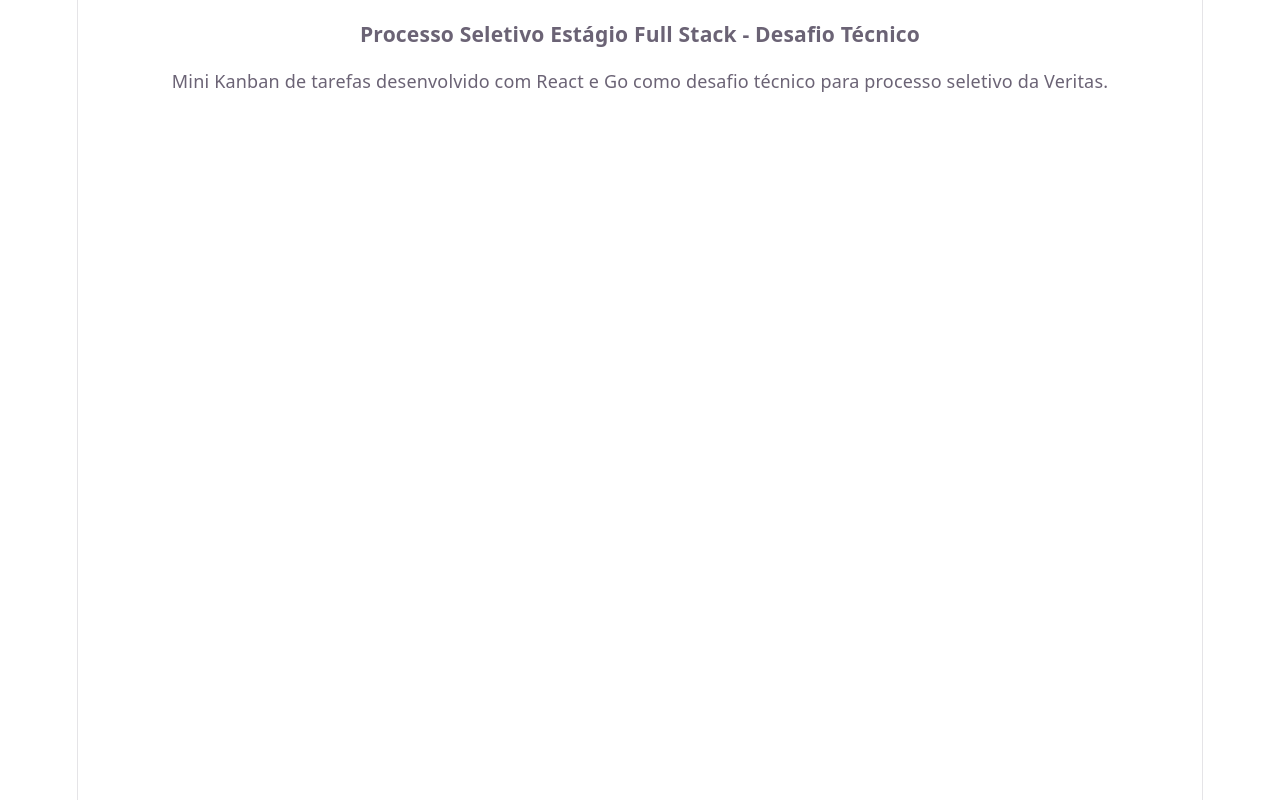
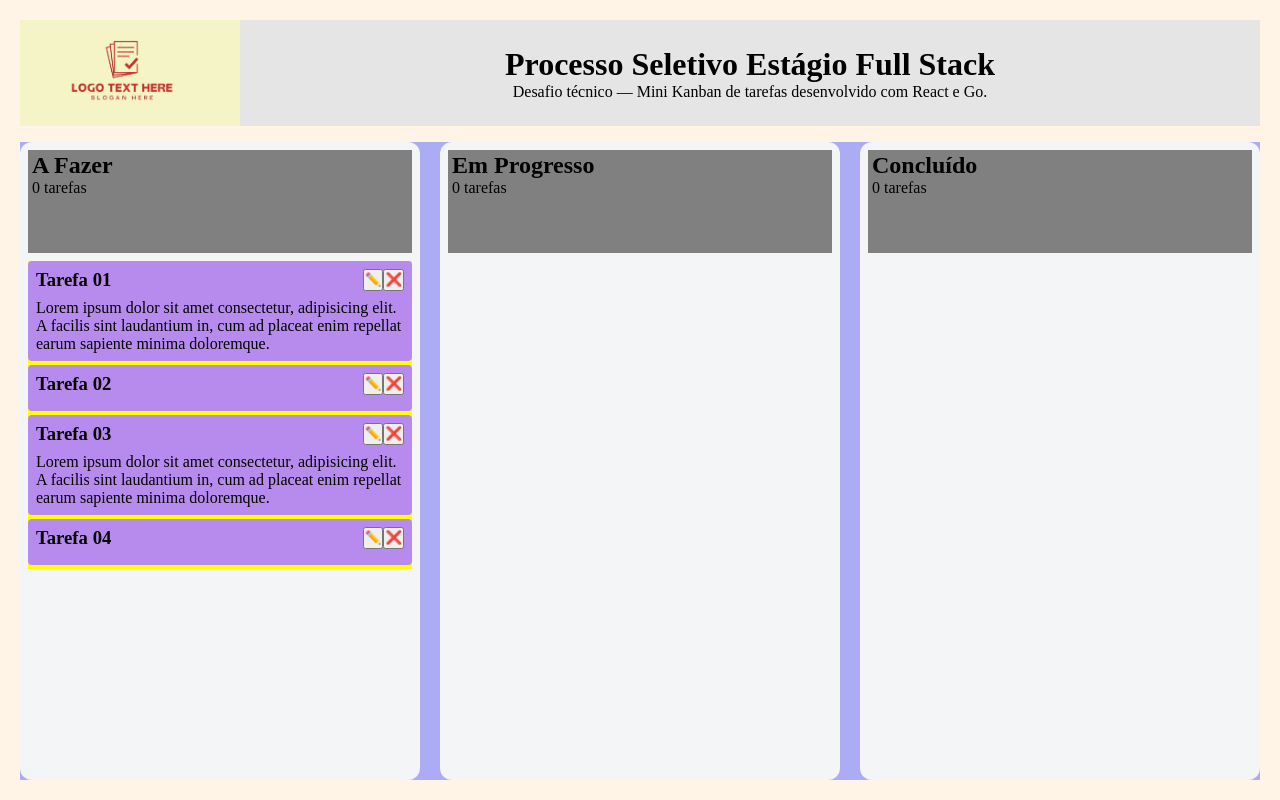
Before and after one commit to wiloberd/desafio-fullstack-veritas, a React (Vite) app in the folder frontend/: page / in a window 1280 px wide. Built offline with nearby package versions, Linux system fonts and the light colour scheme.

Commit message:
feat(frontend): implementa interface inicial do kanban

```diff
--- a/frontend/index.html
+++ b/frontend/index.html
@@ -1,5 +1,5 @@
 <!doctype html>
-<html lang="en">
+<html lang="pt-BR">
   <head>
     <meta charset="UTF-8" />
     <link rel="icon" type="image/svg+xml" href="/veritas.ico" />
--- a/frontend/src/App.css
+++ b/frontend/src/App.css
@@ -1,184 +1,111 @@
-.counter {
-  font-size: 16px;
-  padding: 5px 10px;
-  border-radius: 5px;
-  color: var(--accent);
-  background: var(--accent-bg);
-  border: 2px solid transparent;
-  transition: border-color 0.3s;
-  margin-bottom: 24px;
-
-  &:hover {
-    border-color: var(--accent-border);
-  }
-  &:focus-visible {
-    outline: 2px solid var(--accent);
-    outline-offset: 2px;
-  }
+.app {
+    width: 100vw;
+    height: 100vh;
+    padding: 20px;
+    background: rgb(255, 244, 229);
+    display: grid;
+    grid-template-rows: auto 2fr;
+    gap: 1rem;
 }
 
-.hero {
-  position: relative;
-
-  .base,
-  .framework,
-  .vite {
-    inset-inline: 0;
-    margin: 0 auto;
+.app-header {
+  background: rgb(244, 244, 198);
+  height: fit-content;
 }
 
-  .base {
-    width: 170px;
-    position: relative;
-    z-index: 0;
+.kanban-header {
+  display: grid;
+  grid-template-columns: 1fr 5fr;
+  gap: 1rem;
 }
 
-  .framework,
-  .vite {
-    position: absolute;
+.app-brand {
+  display: flex;
+  justify-content: center;
+  align-items: center;
 }
 
-  .framework {
-    z-index: 1;
-    top: 34px;
-    height: 28px;
-    transform: perspective(2000px) rotateZ(300deg) rotateX(44deg) rotateY(39deg)
-      scale(1.4);
+.app-logo img {
+  max-width: 8rem;
 }
 
-  .vite {
-    z-index: 0;
-    top: 107px;
-    height: 26px;
-    width: auto;
-    transform: perspective(2000px) rotateZ(300deg) rotateX(40deg) rotateY(39deg)
-      scale(0.8);
-  }
+.kanban-title {
+  display: flex;
+  flex-direction: column;
+  justify-content: center;
+
+  padding: .5rem;
+  text-align: center;
+  background: rgb(229, 229, 229);
+
 }
 
-#center {
+.kanban-board {
+  display: grid;
+  grid-template-columns: repeat(3, 1fr);
+  gap: 20px;
+  background: rgb(172, 172, 245);
+}
+
+.column-header {
+  background: gray;
+  padding:  2px 4px;
+}
+
+.kanban-column {
+  display: grid;
+  grid-template-rows: 1fr 5fr;
+
+  padding: 8px;
+  border-radius: 12px;
+  background: #f4f5f7;
+  gap: .5rem;
+
+}
+
+.column-content{
+  overflow-y: auto;
+  min-height: 100%;
+  max-height: 12rem;
+}
+
+.task-items {
   display: flex;
   flex-direction: column;
-  gap: 25px;
-  place-content: center;
-  place-items: center;
-  flex-grow: 1;
-
-  @media (max-width: 1024px) {
-    padding: 32px 20px 24px;
-    gap: 18px;
-  }
+  background: yellow;
 }
 
-#next-steps {
-  display: flex;
-  border-top: 1px solid var(--border);
-  text-align: left;
+.task-item {
+  border-radius: 4px;
+  background: rgb(183, 138, 238);
+  padding: .5rem;
+  gap: .2rem;
+  margin-bottom: 4px;
 
-  & > div {
-    flex: 1 1 0;
-    padding: 32px;
-    @media (max-width: 1024px) {
-      padding: 24px 20px;
-    }
 }
 
-  .icon {
-    margin-bottom: 16px;
-    width: 22px;
-    height: 22px;
+.task-item {
+  display: flex;
+  justify-content: space-between;
+  align-items: center;
 }
 
-  @media (max-width: 1024px) {
+.task-item-box {
+  display: flex;
   flex-direction: column;
-    text-align: center;
-  }
+  gap: 8px;
+  min-width: 100%;
 }
 
-#docs {
-  border-right: 1px solid var(--border);
+.task-item-header-box {
+  display: grid;
+  grid-template-columns: 3fr 1fr;
 
-  @media (max-width: 1024px) {
-    border-right: none;
-    border-bottom: 1px solid var(--border);
-  }
+  justify-content: space-between;
 }
 
-#next-steps ul {
-  list-style: none;
-  padding: 0;
+.task-item-actions{
   display: flex;
-  gap: 8px;
-  margin: 32px 0 0;
-
-  .logo {
-    height: 18px;
+  flex-direction: row;
+  justify-content: end;
 }
-
-  a {
-    color: var(--text-h);
-    font-size: 16px;
-    border-radius: 6px;
-    background: var(--social-bg);
-    display: flex;
-    padding: 6px 12px;
-    align-items: center;
-    gap: 8px;
-    text-decoration: none;
-    transition: box-shadow 0.3s;
-
-    &:hover {
-      box-shadow: var(--shadow);
-    }
-    .button-icon {
-      height: 18px;
-      width: 18px;
-    }
-  }
-
-  @media (max-width: 1024px) {
-    margin-top: 20px;
-    flex-wrap: wrap;
-    justify-content: center;
-
-    li {
-      flex: 1 1 calc(50% - 8px);
-    }
-
-    a {
-      width: 100%;
-      justify-content: center;
-      box-sizing: border-box;
-    }
-  }
-}
-
-#spacer {
-  height: 88px;
-  border-top: 1px solid var(--border);
-  @media (max-width: 1024px) {
-    height: 48px;
-  }
-}
-
-.ticks {
-  position: relative;
-  width: 100%;
-
-  &::before,
-  &::after {
-    content: '';
-    position: absolute;
-    top: -4.5px;
-    border: 5px solid transparent;
-  }
-
-  &::before {
-    left: 0;
-    border-left-color: var(--border);
-  }
-  &::after {
-    right: 0;
-    border-right-color: var(--border);
-  }
-}
--- a/frontend/src/App.jsx
+++ b/frontend/src/App.jsx
@@ -1,11 +1,142 @@
 import './App.css'
+import logo from './assets/logo.png'
 
 function App() {
 
   return (
     <>
-      <h3>Processo Seletivo Estágio Full Stack - Desafio Técnico</h3>
-       <p>Mini Kanban de tarefas desenvolvido com React e Go como desafio técnico para processo seletivo da Veritas.</p>
+      <main className="app">
+        <header className="app-header">
+          <div className="kanban-header">
+              <div className="app-brand">
+                <span className="app-logo"><img src={logo} alt="Logo generica da aplicação" /></span>
+              </div>
+
+              <div className='kanban-title'>
+                <h1>Processo Seletivo Estágio Full Stack</h1>
+                <p>
+                  Desafio técnico — Mini Kanban de tarefas desenvolvido
+                  com React e Go.
+                </p>
+              </div>
+          </div>
+        </header>
+
+        <section className="kanban-board">
+          <div className="kanban-column">
+            <div className="column-header">
+              <div>
+                <h2>A Fazer</h2>
+                <p className="task-count">0 tarefas</p>
+              </div>
+            </div>
+
+             <div className="column-content">
+               <ul className='task-items'>
+                <li className="task-item">
+                  <div className="task-item-box">
+                      <div className="task-item-header-box">
+                          <h3>Tarefa 01</h3>
+                          <div className="task-item-actions">
+                            <button type="button" className="task-item-btn"
+                              aria-label="Editar tarefa">✏️</button>
+
+                            <button type="button" className="task-item-btn"
+                              aria-label="Excluir tarefa" > ❌ </button>
+                          </div>
+                      </div>
+                      <div className="task-item-description-box">
+                        <p>Lorem ipsum dolor sit amet consectetur, adipisicing elit.
+                          A facilis sint laudantium in, cum ad placeat enim repellat
+                          earum sapiente minima doloremque.</p>
+                      </div>
+                    </div>
+                </li>
+                <li className="task-item">
+                  <div className="task-item-box">
+                      <div className="task-item-header-box">
+                          <h3>Tarefa 02</h3>
+
+                          <div className="task-item-actions">
+                            <button type="button" className="task-item-btn"
+                              aria-label="Editar tarefa">✏️</button>
+
+                            <button type="button" className="task-item-btn"
+                              aria-label="Excluir tarefa" > ❌ </button>
+                          </div>
+                      </div>
+
+                      <div className="task-item-description-box">
+                        <p></p>
+                      </div>
+
+                    </div>
+                </li>
+                <li className="task-item">
+                  <div className="task-item-box">
+                      <div className="task-item-header-box">
+                          <h3>Tarefa 03</h3>
+
+                          <div className="task-item-actions">
+                            <button type="button" className="task-item-btn"
+                              aria-label="Editar tarefa">✏️</button>
+
+                            <button type="button" className="task-item-btn"
+                              aria-label="Excluir tarefa" > ❌ </button>
+                          </div>
+                      </div>
+
+                      <div className="task-item-description-box">
+                        <p>Lorem ipsum dolor sit amet consectetur, adipisicing elit.
+                          A facilis sint laudantium in, cum ad placeat enim repellat
+                          earum sapiente minima doloremque.</p>
+                      </div>
+
+                    </div>
+                </li>
+                <li className="task-item">
+                  <div className="task-item-box">
+                      <div className="task-item-header-box">
+                          <h3>Tarefa 04</h3>
+
+                          <div className="task-item-actions">
+                            <button type="button" className="task-item-btn"
+                              aria-label="Editar tarefa">✏️</button>
+
+                            <button type="button" className="task-item-btn"
+                              aria-label="Excluir tarefa" > ❌ </button>
+                          </div>
+                      </div>
+
+                      <div className="task-item-description-box">
+                        <p></p>
+                      </div>
+
+                    </div>
+                </li>
+              </ul>
+            </div>
+          </div>
+
+          <div className="kanban-column">
+            <div className="column-header">
+              <div>
+                <h2>Em Progresso</h2>
+                <p className="task-count">0 tarefas</p>
+              </div>
+            </div>
+          </div>
+
+          <div className="kanban-column">
+            <div className="column-header">
+              <div>
+                <h2>Concluído</h2>
+                <p className="task-count">0 tarefas</p>
+              </div>
+            </div>
+          </div>
+        </section>
+      </main>
     </>
   )
 }
--- a/frontend/src/index.css
+++ b/frontend/src/index.css
@@ -1,111 +1,14 @@
-:root {
-  --text: #6b6375;
-  --text-h: #08060d;
-  --bg: #fff;
-  --border: #e5e4e7;
-  --code-bg: #f4f3ec;
-  --accent: #aa3bff;
-  --accent-bg: rgba(170, 59, 255, 0.1);
-  --accent-border: rgba(170, 59, 255, 0.5);
-  --social-bg: rgba(244, 243, 236, 0.5);
-  --shadow:
-    rgba(0, 0, 0, 0.1) 0 10px 15px -3px, rgba(0, 0, 0, 0.05) 0 4px 6px -2px;
-
-  --sans: system-ui, 'Segoe UI', Roboto, sans-serif;
-  --heading: system-ui, 'Segoe UI', Roboto, sans-serif;
-  --mono: ui-monospace, Consolas, monospace;
-
-  font: 18px/145% var(--sans);
-  letter-spacing: 0.18px;
-  color-scheme: light dark;
-  color: var(--text);
-  background: var(--bg);
-  font-synthesis: none;
-  text-rendering: optimizeLegibility;
-  -webkit-font-smoothing: antialiased;
-  -moz-osx-font-smoothing: grayscale;
-
-  @media (max-width: 1024px) {
-    font-size: 16px;
-  }
-}
-
-@media (prefers-color-scheme: dark) {
-  :root {
-    --text: #9ca3af;
-    --text-h: #f3f4f6;
-    --bg: #16171d;
-    --border: #2e303a;
-    --code-bg: #1f2028;
-    --accent: #c084fc;
-    --accent-bg: rgba(192, 132, 252, 0.15);
-    --accent-border: rgba(192, 132, 252, 0.5);
-    --social-bg: rgba(47, 48, 58, 0.5);
-    --shadow:
-      rgba(0, 0, 0, 0.4) 0 10px 15px -3px, rgba(0, 0, 0, 0.25) 0 4px 6px -2px;
-  }
-
-  #social .button-icon {
-    filter: invert(1) brightness(2);
-  }
-}
-
-body {
+* {
   margin: 0;
-}
-
-#root {
-  width: 1126px;
-  max-width: 100%;
-  margin: 0 auto;
-  text-align: center;
-  border-inline: 1px solid var(--border);
-  min-height: 100svh;
-  display: flex;
-  flex-direction: column;
+  padding: 0;
   box-sizing: border-box;
 }
 
-h1,
-h2 {
-  font-family: var(--heading);
-  font-weight: 500;
-  color: var(--text-h);
+ul, ol {
+  list-style: none;
 }
 
-h1 {
-  font-size: 56px;
-  letter-spacing: -1.68px;
-  margin: 32px 0;
-  @media (max-width: 1024px) {
-    font-size: 36px;
-    margin: 20px 0;
-  }
+a {
+  text-decoration: none;
+  color: inherit;
 }
-h2 {
-  font-size: 24px;
-  line-height: 118%;
-  letter-spacing: -0.24px;
-  margin: 0 0 8px;
-  @media (max-width: 1024px) {
-    font-size: 20px;
-  }
-}
-p {
-  margin: 0;
-}
-
-code,
-.counter {
-  font-family: var(--mono);
-  display: inline-flex;
-  border-radius: 4px;
-  color: var(--text-h);
-}
-
-code {
-  font-size: 15px;
-  line-height: 135%;
-  padding: 4px 8px;
-  background: var(--code-bg);
-}
```
Also changed, not shown: frontend/src/assets/logo.png (added), frontend/src/components/KanbanBoard.jsx (added), frontend/src/components/KanbanColumn.jsx (added), frontend/src/components/TaskForm.jsx (added). Lines whose indentation alone changed are shown as unchanged.
